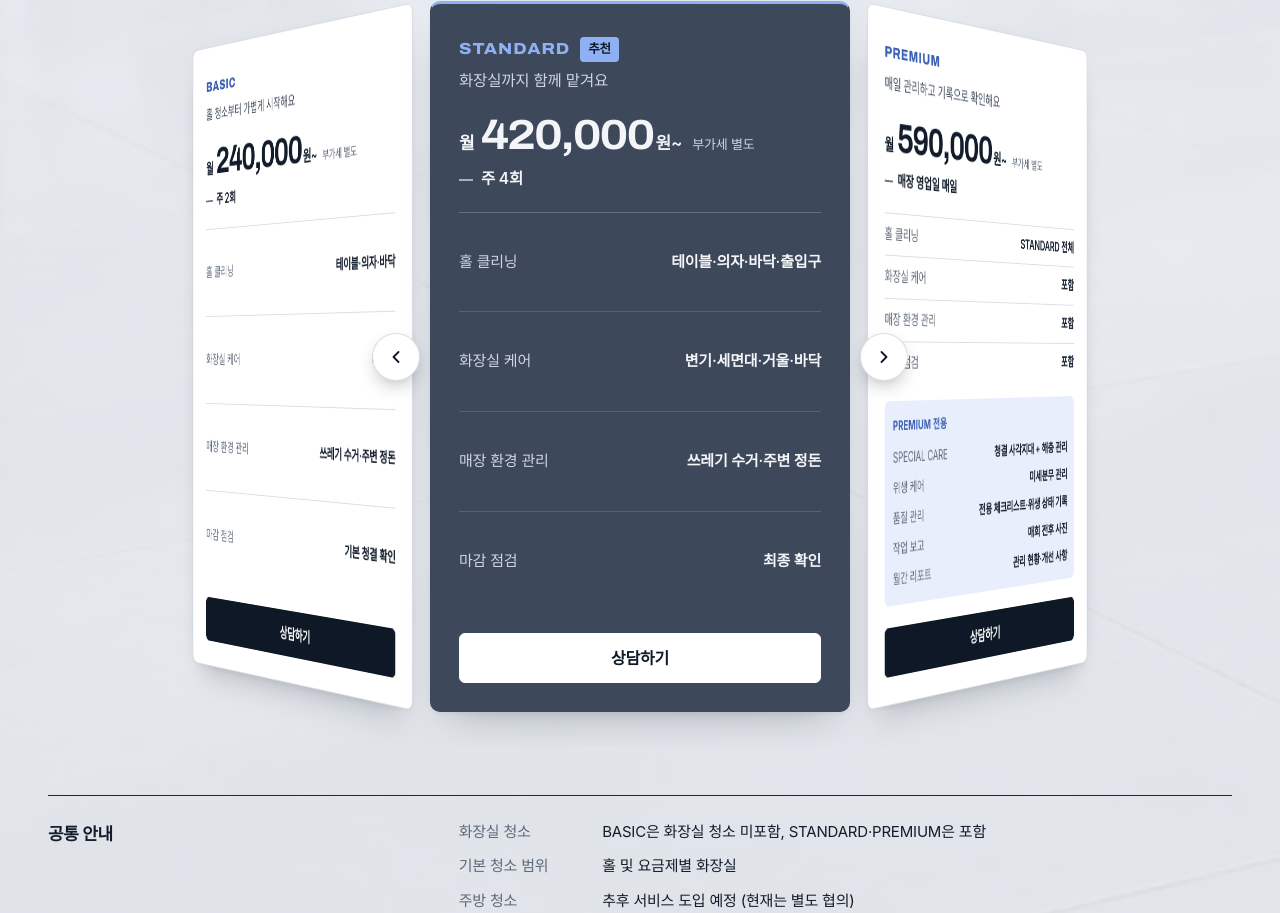
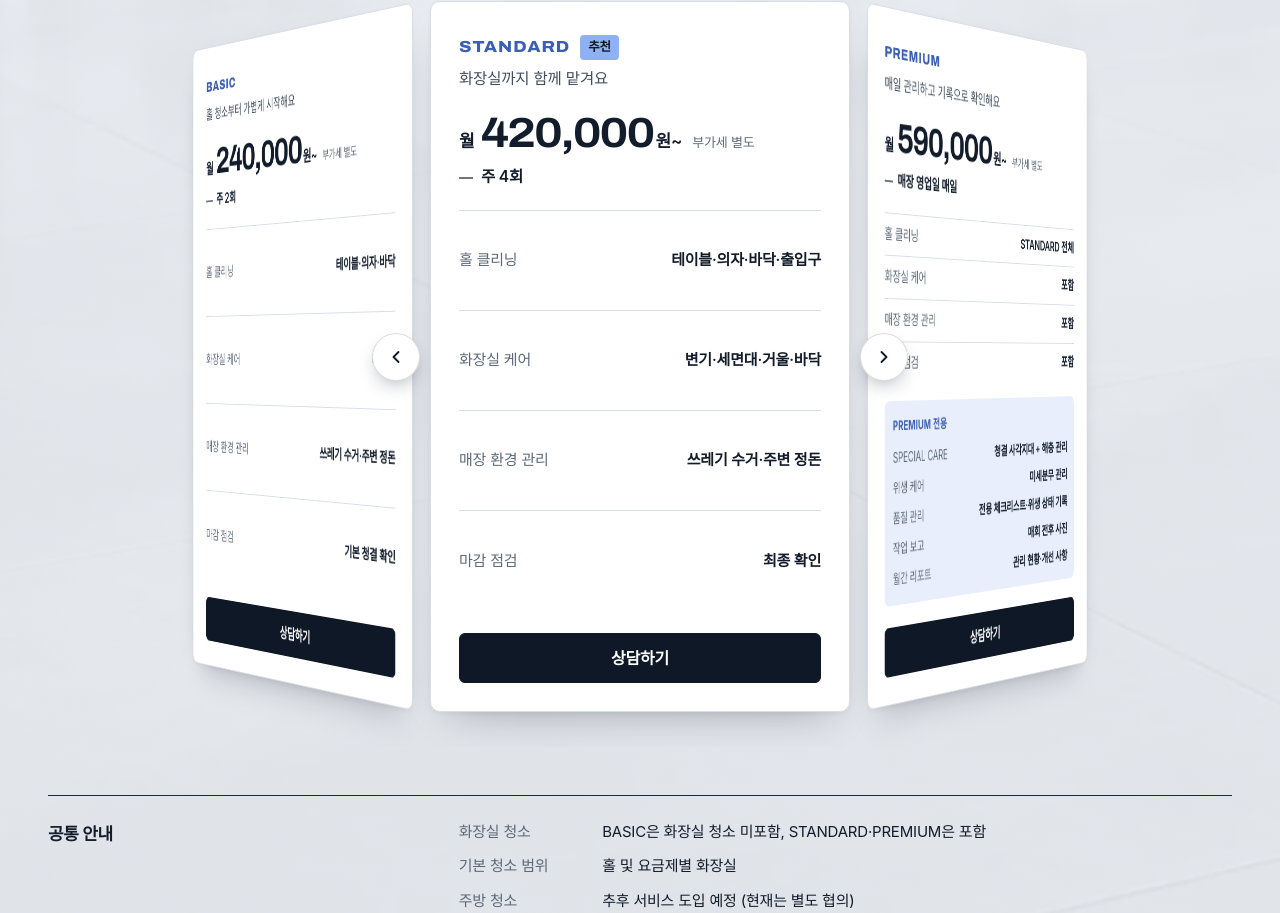
Before and after one commit to nbh0000/dtcleanworks-preview, a plain HTML site: page index.html in a window 1280 px wide. Shown: the part 3497-4410 px from the top of the page. Drawn offline with Linux system fonts and the light colour scheme; a web font is replaced by a local one.

Commit message:
요금제 카드 색 통일

```diff
--- a/index.html
+++ b/index.html
@@ -994,7 +994,7 @@ button { font: inherit; color: inherit; background: none; border: 0; padding: 0;
           <p class="plan-desc">정기 구독 계약 없이도 필요한 날에 원하는 횟수만큼 이용할 수 있는 서비스입니다.<br>매장 상황과 일정에 맞춰 유연하게 신청하고, DT클린웍스의 전문적인 마감청소 서비스를 경험해 보세요.</p>
           <dl class="plan-rows"><div><dt>서비스 형태</dt><dd>1회 방문 청소</dd></div><div><dt>청소 범위</dt><dd>홀 + 화장실</dd></div><div class="is-off"><dt>주방 청소</dt><dd>제외</dd></div><div><dt>청소 방식</dt><dd>STANDARD 기준</dd></div></dl>
 
-          <a class="btn  plan-cta" href="#contact">체험 신청하기<span class="visually-hidden"> (DAILY CARE)</span></a>
+          <a class="btn plan-cta" href="#contact">체험 신청하기<span class="visually-hidden"> (DAILY CARE)</span></a>
         </div>
       </li>
       <li class="plan" data-slide data-start="0" style="--o:1" aria-label="BASIC 요금제">
@@ -1011,10 +1011,10 @@ button { font: inherit; color: inherit; background: none; border: 0; padding: 0;
 
           <dl class="plan-rows"><div><dt>홀 클리닝</dt><dd>테이블·의자·바닥</dd></div><div class="is-off"><dt>화장실 케어</dt><dd>미포함</dd></div><div><dt>매장 환경 관리</dt><dd>쓰레기 수거·주변 정돈</dd></div><div><dt>마감 점검</dt><dd>기본 청결 확인</dd></div></dl>
 
-          <a class="btn  plan-cta" href="#contact">상담하기<span class="visually-hidden"> (BASIC)</span></a>
+          <a class="btn plan-cta" href="#contact">상담하기<span class="visually-hidden"> (BASIC)</span></a>
         </div>
       </li>
-      <li class="plan is-featured" data-slide data-start="1" style="--o:2" aria-label="STANDARD 요금제">
+      <li class="plan" data-slide data-start="1" style="--o:2" aria-label="STANDARD 요금제">
         <div class="plan-head">
           <div class="plan-top">
             <h3 class="plan-name" lang="en">STANDARD</h3>
@@ -1028,7 +1028,7 @@ button { font: inherit; color: inherit; background: none; border: 0; padding: 0;
 
           <dl class="plan-rows"><div><dt>홀 클리닝</dt><dd>테이블·의자·바닥·출입구</dd></div><div><dt>화장실 케어</dt><dd>변기·세면대·거울·바닥</dd></div><div><dt>매장 환경 관리</dt><dd>쓰레기 수거·주변 정돈</dd></div><div><dt>마감 점검</dt><dd>최종 확인</dd></div></dl>
 
-          <a class="btn btn-on-dark plan-cta" href="#contact">상담하기<span class="visually-hidden"> (STANDARD)</span></a>
+          <a class="btn plan-cta" href="#contact">상담하기<span class="visually-hidden"> (STANDARD)</span></a>
         </div>
       </li>
       <li class="plan" data-slide data-start="0" style="--o:3" aria-label="PREMIUM 요금제">
@@ -1045,7 +1045,7 @@ button { font: inherit; color: inherit; background: none; border: 0; padding: 0;
 
           <dl class="plan-rows"><div><dt>홀 클리닝</dt><dd>STANDARD 전체</dd></div><div><dt>화장실 케어</dt><dd>포함</dd></div><div><dt>매장 환경 관리</dt><dd>포함</dd></div><div><dt>마감 점검</dt><dd>포함</dd></div></dl>
           <div class="plan-extra"><p class="plan-extra-title">PREMIUM 전용</p><dl class="plan-rows"><div><dt>SPECIAL CARE</dt><dd>청결 사각지대 + 해충 관리</dd></div><div><dt>위생 케어</dt><dd>미세분무 관리</dd></div><div><dt>품질 관리</dt><dd>전용 체크리스트·위생 상태 기록</dd></div><div><dt>작업 보고</dt><dd>매회 전후 사진</dd></div><div><dt>월간 리포트</dt><dd>관리 현황·개선 사항</dd></div></dl></div>
-          <a class="btn  plan-cta" href="#contact">상담하기<span class="visually-hidden"> (PREMIUM)</span></a>
+          <a class="btn plan-cta" href="#contact">상담하기<span class="visually-hidden"> (PREMIUM)</span></a>
         </div>
       </li>
     </ul>
```
